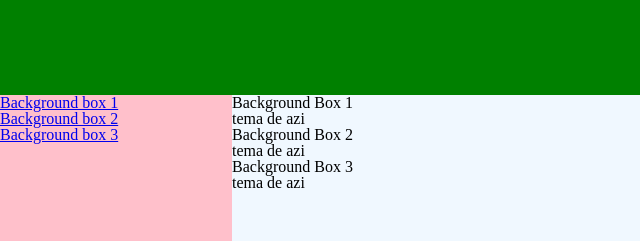
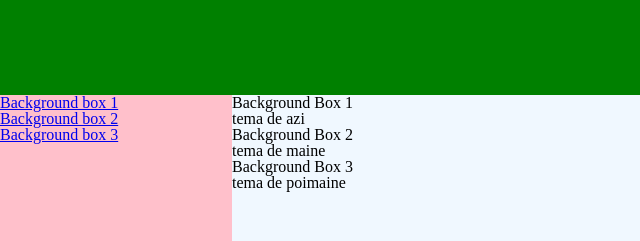
Before and after one commit to alexcracea/css-advanced, a website: page index.html in a window 1280 px wide. Shown: the top 241 px of the page, 0-640 px from the left. Drawn offline with Linux system fonts and the light colour scheme.

Commit message:
lectia-1: change lectia de azi strings

```diff
--- a/index.html
+++ b/index.html
@@ -25,11 +25,11 @@
       </div>
       <div class="section" id="background-box-2">
         <h2 class="section__title">Background Box 2</h2>
-        <div class="section__content">tema de azi</div>
+        <div class="section__content">tema de maine</div>
       </div>
       <div class="section" id="background-box-3">
         <h2 class="section__title">Background Box 3</h2>
-        <div class="section__content">tema de azi</div>
+        <div class="section__content">tema de poimaine</div>
       </div>
     </content>
   </main>
```
